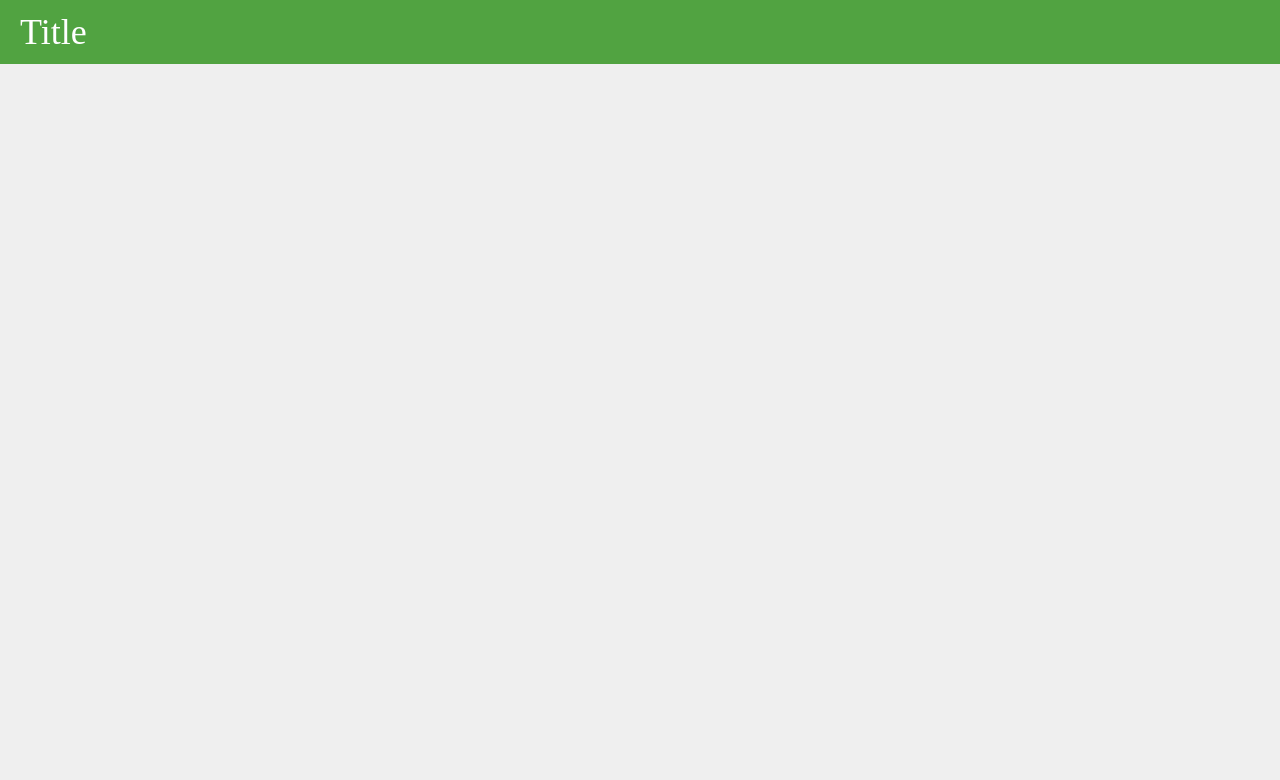
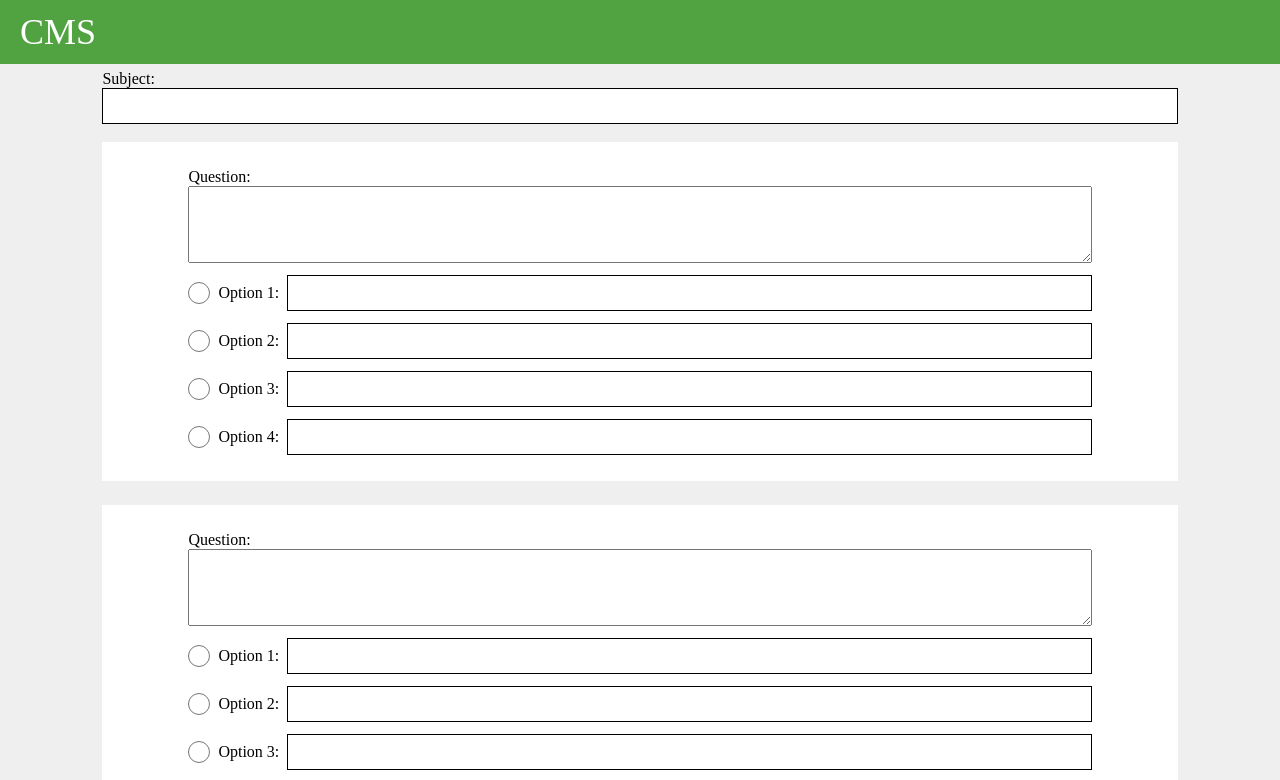
Before and after one commit to akishtp/CMS-quiz, a React (Create React App) app in the folder frontend/: page /new in a window 1280 px wide. Shown: the top 780 px of the page. Built offline with nearby package versions, Linux system fonts and the light colour scheme.

Commit message:
adding tests is as beautiful of an experience as it can be

```diff
--- /dev/null
+++ b/frontend/src/Components/AddQuestion/AddQuestion.css
@@ -0,0 +1,28 @@
+.add-question {
+  padding: 20px 0;
+  margin: 12px 0;
+  width: 84%;
+}
+.add-options {
+  width: 84%;
+  display: flex;
+  align-items: center;
+  justify-content: center;
+  flex-direction: column;
+}
+.add-options label {
+  flex-direction: row;
+  align-items: center;
+  width: 100%;
+}
+.add-options label .option-span {
+  margin: 0 8px;
+}
+.add-options label input[type="text"] {
+  width: auto;
+  flex-grow: 1;
+}
+.add-options label input[type="radio"] {
+  height: 22px;
+  width: 22px;
+}
--- /dev/null
+++ b/frontend/src/Components/AddQuestion/AddQuestion.tsx
@@ -0,0 +1,37 @@
+import React from "react";
+import "./AddQuestion.css";
+
+const AddQuestion: React.FC = () => {
+  return (
+    <form className="add-question">
+      <label>
+        Question:
+        <textarea rows={5}></textarea>
+      </label>
+      <div className="add-options">
+        <label>
+          <input type="radio" name="question1" />
+          <div className="option-span">Option 1:</div>
+          <input type="text" />
+        </label>
+        <label>
+          <input type="radio" name="question1" />
+          <div className="option-span">Option 2:</div>
+          <input type="text" />
+        </label>
+        <label>
+          <input type="radio" name="question1" />
+          <div className="option-span">Option 3:</div>
+          <input type="text" />
+        </label>
+        <label>
+          <input type="radio" name="question1" />
+          <div className="option-span">Option 4:</div>
+          <input type="text" />
+        </label>
+      </div>
+    </form>
+  );
+};
+
+export default AddQuestion;
--- a/frontend/src/Components/Navbar/Navbar.tsx
+++ b/frontend/src/Components/Navbar/Navbar.tsx
@@ -1,8 +1,13 @@
 import React from "react";
 import "./Navbar.css";
+import { Link } from "react-router-dom";
 
 const Navbar: React.FC = () => {
-  return <div className="navbar">Title</div>;
+  return (
+    <div className="navbar">
+      <Link to="/">CMS</Link>
+    </div>
+  );
 };
 
 export default Navbar;
--- /dev/null
+++ b/frontend/src/Pages/NewTest/NewTest.css
@@ -0,0 +1,6 @@
+.newTest {
+  display: flex;
+  align-items: center;
+  justify-content: center;
+  flex-direction: column;
+}
--- a/frontend/src/Pages/NewTest/NewTest.tsx
+++ b/frontend/src/Pages/NewTest/NewTest.tsx
@@ -1,7 +1,25 @@
 import React from "react";
+import "./NewTest.css";
+import AddQuestion from "../../Components/AddQuestion/AddQuestion";
 
 const NewTest: React.FC = () => {
-  return <div className="new-test"></div>;
+  return (
+    <div className="newTest">
+      <label>
+        Subject:
+        <input type="text" />
+      </label>
+      <AddQuestion />
+      <AddQuestion />
+      <AddQuestion />
+      <AddQuestion />
+      <AddQuestion />
+      <div className="end-buttons">
+        <button className="more-questions">More Questions</button>
+        <button className="create-test">Create Test</button>
+      </div>
+    </div>
+  );
 };
 
 export default NewTest;
--- a/frontend/src/index.css
+++ b/frontend/src/index.css
@@ -24,7 +24,9 @@ label {
   width: 84%;
   margin: 6px 0;
 }
-input {
+input[type="text"],
+input[type="date"],
+input[type="password"] {
   height: 36px;
   width: 100%;
   border-radius: 0;
```
